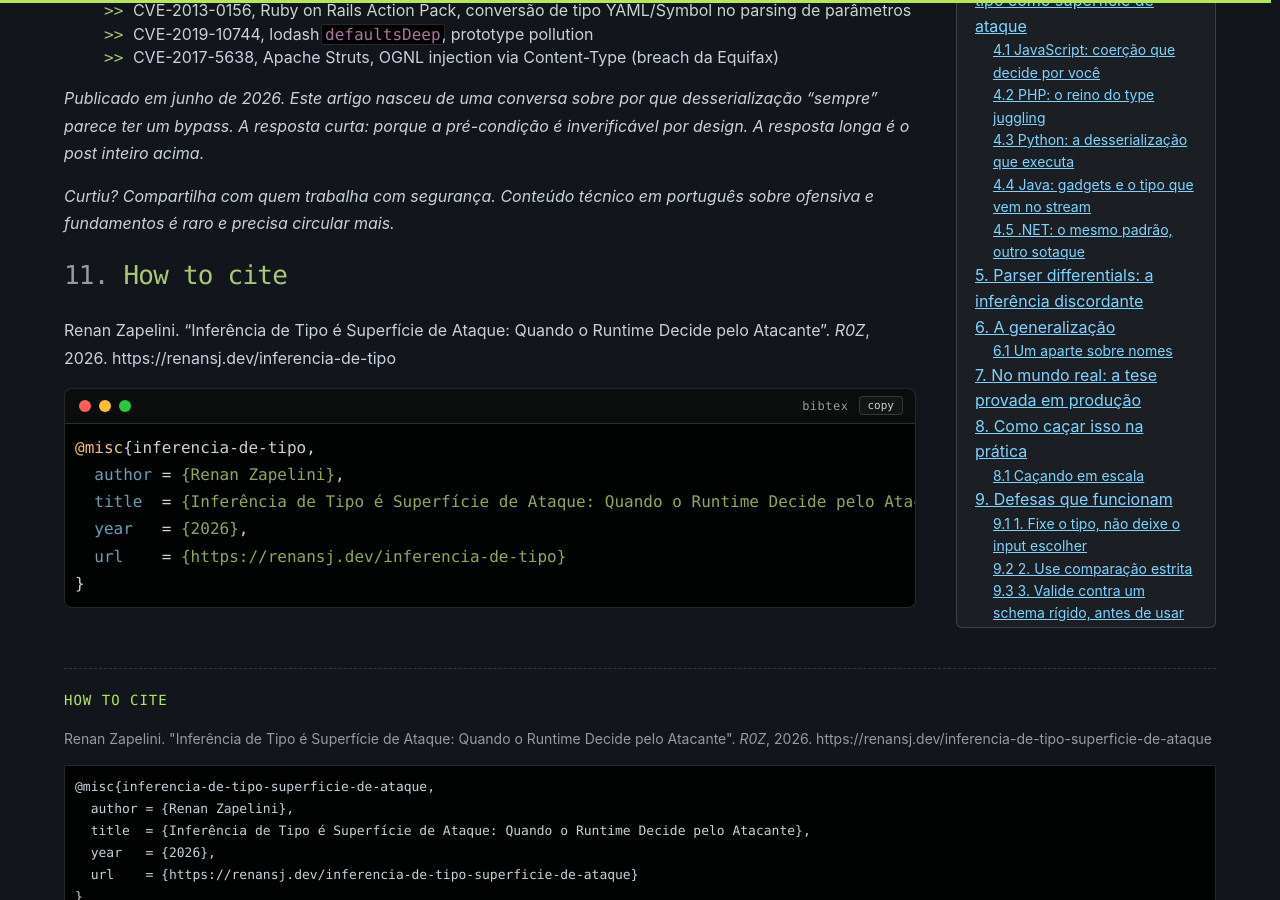
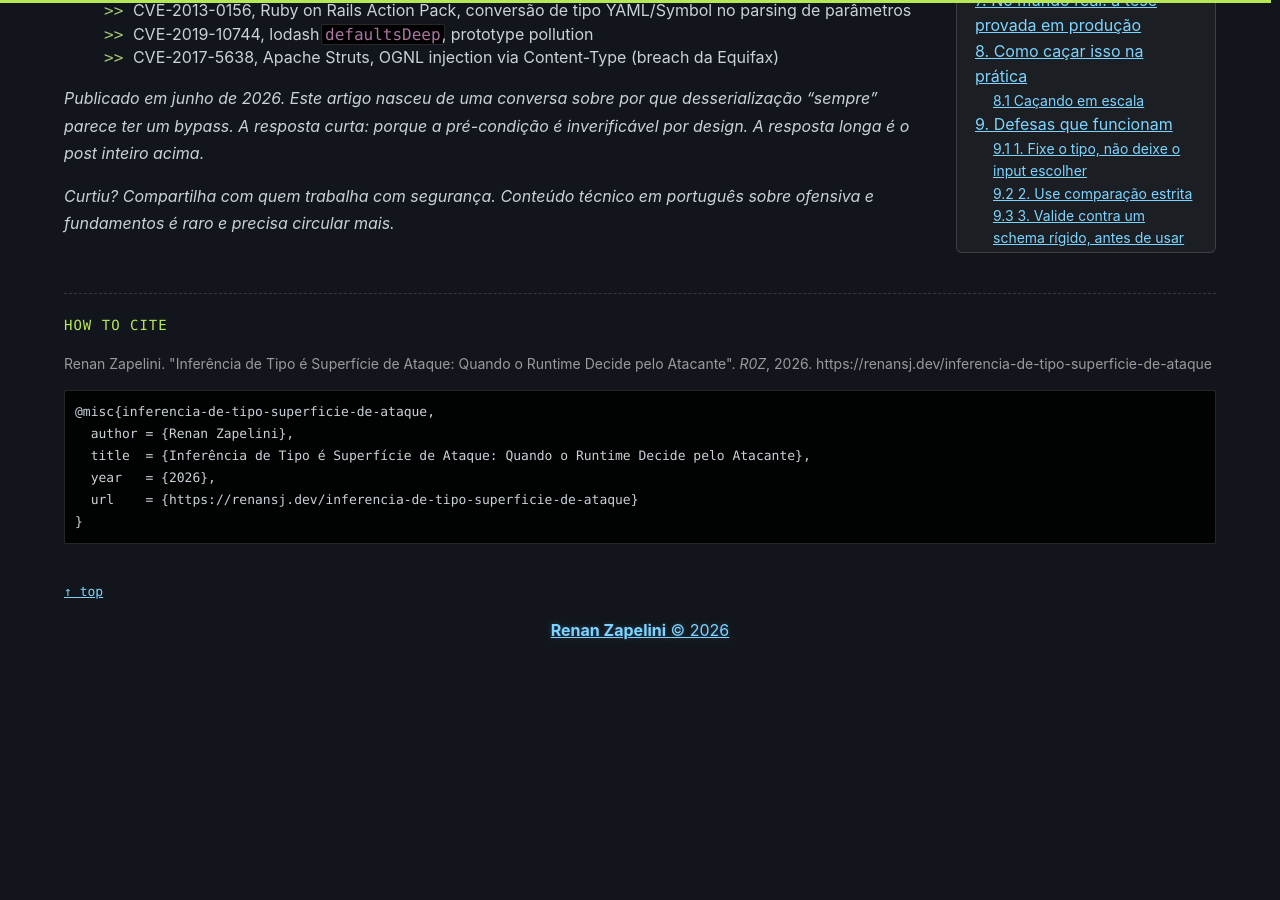
Before and after one commit to renansj/renansj.github.io, a Jekyll site: the page built from _posts/2026-06-25-inferencia-de-tipo-superficie-de-ataque.md, in a window 1280 px wide and 900 px high, scrolled down 18777 px. Built offline with Jekyll 4.4.1, drawn with Linux system fonts in a browser that asks for light colours; after the commit the page ends 19432 px from its top, so only the background shows below that; some of the changed text lies outside the part shown.

Commit message:
fix: remove duplicate 'How to cite' section (already in layout)

````diff
--- a/_posts/2026-06-25-inferencia-de-tipo-superficie-de-ataque.md
+++ b/_posts/2026-06-25-inferencia-de-tipo-superficie-de-ataque.md
@@ -587,16 +587,3 @@ A indústria trata CVE como incidente. Pesquisador enxerga o padrão gerador. A
 *Publicado em junho de 2026. Este artigo nasceu de uma conversa sobre por que desserialização "sempre" parece ter um bypass. A resposta curta: porque a pré-condição é inverificável por design. A resposta longa é o post inteiro acima.*
 
 *Curtiu? Compartilha com quem trabalha com segurança. Conteúdo técnico em português sobre ofensiva e fundamentos é raro e precisa circular mais.*
-
-## How to cite
-
-Renan Zapelini. "Inferência de Tipo é Superfície de Ataque: Quando o Runtime Decide pelo Atacante". *R0Z*, 2026. https://renansj.dev/inferencia-de-tipo
-
-```bibtex
-@misc{inferencia-de-tipo,
-  author = {Renan Zapelini},
-  title  = {Inferência de Tipo é Superfície de Ataque: Quando o Runtime Decide pelo Atacante},
-  year   = {2026},
-  url    = {https://renansj.dev/inferencia-de-tipo}
-}
-```
````
